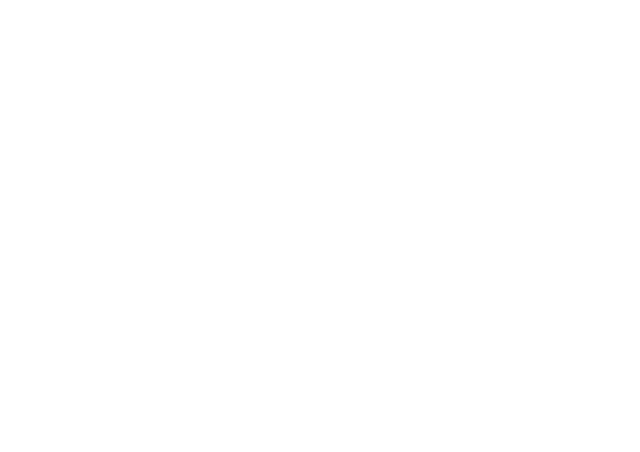
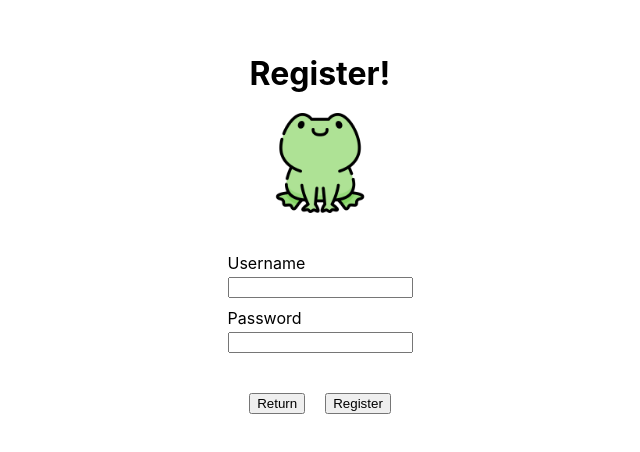
Before and after one commit to luancrlos/webbochat, a React (Create React App) app: page /registration in a window 1280 px wide. Before the commit this address had no page. Shown: the part 166-618 px from the top of the page, without its empty margins (320-960 px from the left). Built offline with nearby package versions, Linux system fonts and the light colour scheme.

Commit message:
Adicionando cadastro de usuario

```diff
--- a/src/index.tsx
+++ b/src/index.tsx
@@ -6,6 +6,7 @@ import './index.css';
 import { BrowserRouter, Routes, Route } from "react-router-dom";
 import LoginPage from './pages/LoginPage/LoginPage';
 import HomePage from './pages/HomePage/HomePage';
+import RegistrationPage from './pages/RegistrationPage/RegistrationPage';
 
 export default function App() {
   const [firstLogin, setFirstLogin] = useState<boolean>(true);
@@ -14,6 +15,7 @@ export default function App() {
     <BrowserRouter>
       <div className='page'>
         <Routes>
+          <Route path="registration" element={<RegistrationPage/>} />
           <Route path="/" element={<LoginPage firstLogin={firstLogin} setFirstLogin={setFirstLogin}/>} />
           <Route path="home" element={<HomePage firstLogin={firstLogin} setFirstLogin={setFirstLogin}/>} />
         </Routes>
--- a/src/pages/LoginPage/LoginPage.module.css
+++ b/src/pages/LoginPage/LoginPage.module.css
@@ -40,3 +40,9 @@ img {
   flex-direction: column;
   row-gap: 4px;
 }
+
+.buttonContainer {
+  display: flex;
+  flex-direction: row;
+  gap: 20px;
+}
--- a/src/pages/LoginPage/LoginPage.tsx
+++ b/src/pages/LoginPage/LoginPage.tsx
@@ -2,6 +2,7 @@ import React, { useEffect, useState } from 'react';
 import { UserService } from '../../services/User.service';
 import styles from './LoginPage.module.css';
 import { users } from '../../services/User.service';
+import RegistrationPage from '../RegistrationPage/RegistrationPage';
 
 export interface LoginProps {
   firstLogin: boolean;
@@ -46,6 +47,10 @@ const LoginPage = ({firstLogin, setFirstLogin}: LoginProps) => {
     setPassword(e.target.value);
   }
 
+  const createAccount = () => {
+		document.location.href = "/registration";
+  }
+
   const renderHeader = () => {
     return (
       <>
@@ -70,16 +75,14 @@ const LoginPage = ({firstLogin, setFirstLogin}: LoginProps) => {
     );
   };
 
-  // const signIn = (e: React.FormEvent<HTMLFormElement>) => {
-  //   e.preventDefault();
-  //   for (let i=0; i<users.length; i++) {
-  //     if (username === users[i].username && password === users[i].password) {
-  //       localStorage.setItem('username', username);
-  //       document.location.href = "/home";
-  //       if(firstLogin) setFirstLogin(true);
-  //     }
-  //   }
-  // }
+  const renderFooter = () => {
+    return (
+      <div className={styles.content}>
+        <h3>New to Webbochat? Create an account!</h3>
+        <button className={styles.button} onClick={createAccount}>Register</button>
+      </div>
+    );
+  }
 
   return (
     <form className={styles.page} onSubmit={(e) => handleSubmit(e)}>
@@ -90,6 +93,9 @@ const LoginPage = ({firstLogin, setFirstLogin}: LoginProps) => {
         {renderContent()}
       </div>
       <button className={styles.button} type='submit'>Sign-in</button>
+      <div>
+        {renderFooter()}
+      </div>
     </form>
   );
 }
--- /dev/null
+++ b/src/pages/RegistrationPage/RegistrationPage.tsx
@@ -0,0 +1,94 @@
+import React, {useState } from 'react';
+import { UserService } from '../../services/User.service';
+import styles from '../LoginPage/LoginPage.module.css';
+import { users } from '../../services/User.service';
+
+const RegistrationPage = () => {
+  const [username, setUsername] = useState<string>('');
+  const [pwd, setPwd] = useState<string>('');
+
+  const passwordValidation = (password: string) => {
+    const checkNumber = /.*\d.*/;
+    const checkUpperCase =  /([A-Z])/;
+
+    if(password.length < 8){
+      return false;
+    };
+
+    if(!password.match(checkNumber)) {
+      return false;
+    };
+
+    if(!password.match(checkUpperCase)) {
+      return false;
+    }
+
+    return true;
+  };
+
+  const handleSubmit = async (e: React.FormEvent<HTMLFormElement>) => {
+    e.preventDefault();
+    try {
+      if(passwordValidation(pwd)){
+        await UserService.register(username, pwd);
+        document.location.href = "/";
+      }
+    } catch (error) {
+        console.log(error);
+    }
+  };
+
+  const returnLogin = () => {
+    document.location.href = "/";
+
+  }
+
+  const onChangeUsername = (e: React.ChangeEvent<HTMLInputElement>) => {
+    setUsername(e.target.value);
+  }
+
+  const onChangePassword = (e: React.ChangeEvent<HTMLInputElement>) => {
+    setPwd(e.target.value);
+  }
+
+  const renderHeader = () => {
+    return (
+      <>
+        <h1>Register!</h1>
+        <img className={styles.logo} src='logo.png' alt='logo' />
+      </>
+    );
+  };
+
+  const renderContent = () => {
+    return (
+      <>
+        <div className={styles.inputContent}>
+          <label>Username</label>
+          <input value={username} onChange={(onChangeUsername)} />
+        </div>
+        <div className={styles.inputContent}>
+          <label>Password</label>
+          <input value={pwd} onChange={(onChangePassword)} type='password' name='password'/>
+        </div>
+      </>
+    );
+  };
+
+  return (
+    <form className={styles.page} onSubmit={(e) => handleSubmit(e)}>
+      <div className={styles.header}>
+        {renderHeader()}
+      </div>
+      <div className={styles.content}>
+        {renderContent()}
+      </div>
+      <div className={styles.buttonContainer}>
+        <button className={styles.button} onClick={returnLogin}>Return</button>
+        <button className={styles.button} type='submit'>Register</button>
+      </div>
+    </form>
+  );
+}
+
+export default RegistrationPage;
--- a/src/services/User.service.ts
+++ b/src/services/User.service.ts
@@ -51,10 +51,8 @@ export abstract class UserService {
                 email: username,
 				password,
 			},
-
 		});
     }
-
 
     static async getList() {
         return await request('get', API.URL + '/user', {
```
